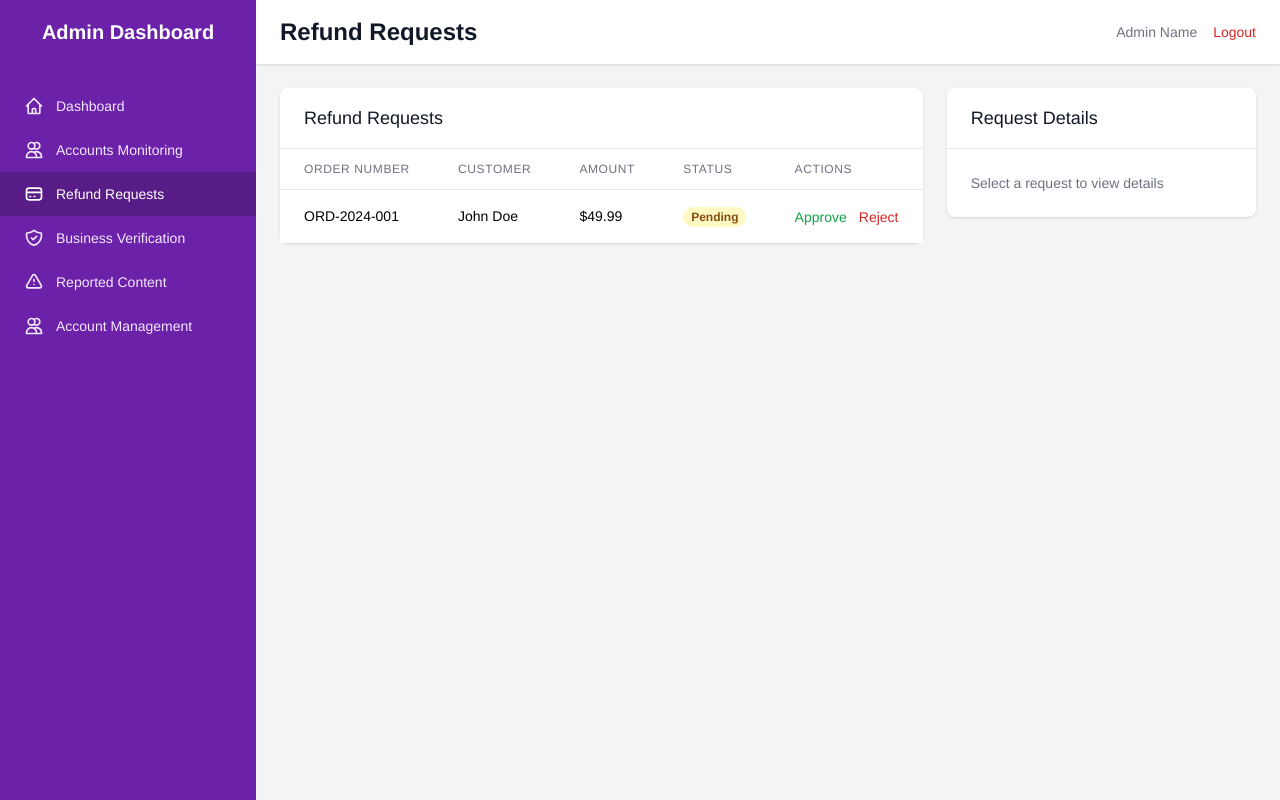
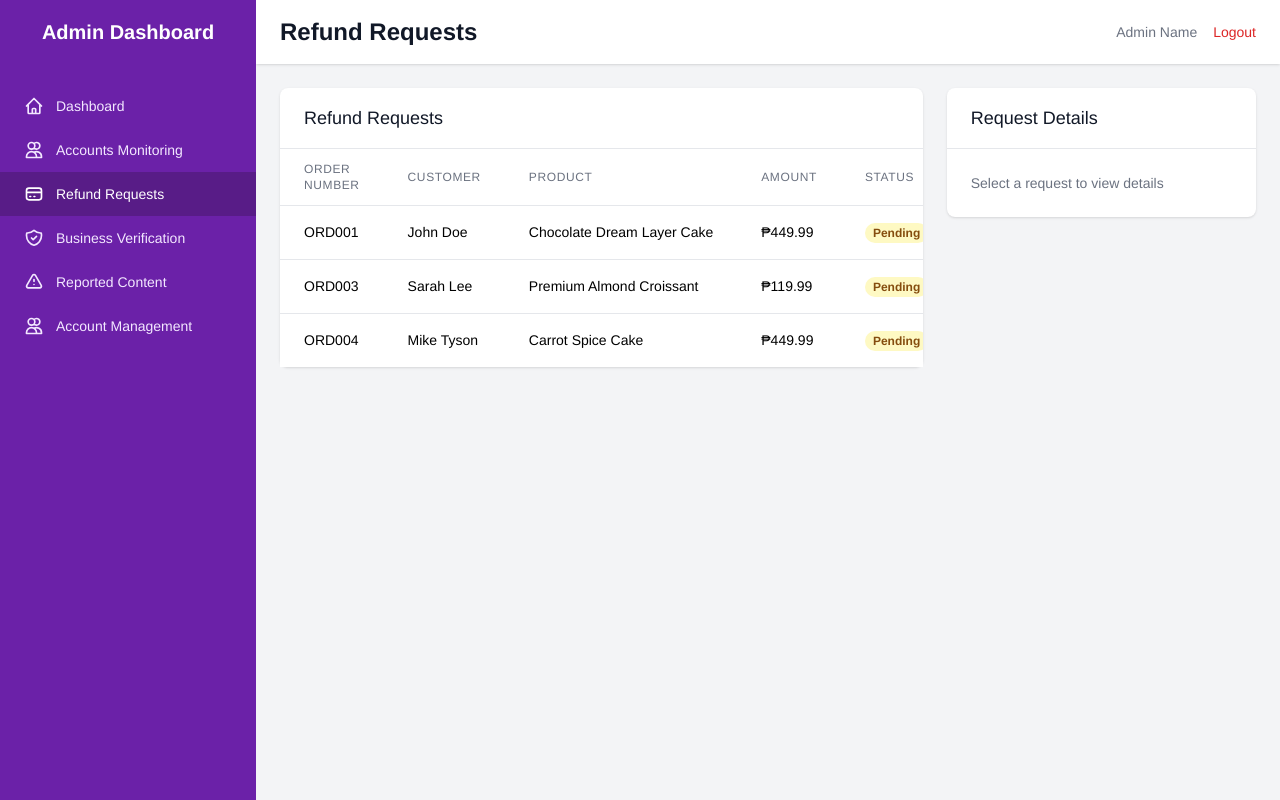
Before and after one commit to BryanIanRamos/Cake-Area, a React (Vite) app: page /admin/refunds in a window 1280 px wide. Built offline with nearby package versions, Linux system fonts and the light colour scheme.

Commit message:
update submit verification request

```diff
--- a/src/pages/admin/RefundRequests.jsx
+++ b/src/pages/admin/RefundRequests.jsx
@@ -1,5 +1,5 @@
-import { useState } from 'react';
-import AdminLayout from '../../components/admin/AdminLayout';
+import { useState } from "react";
+import AdminLayout from "../../components/admin/AdminLayout";
 
 const RefundRequests = () => {
   const [selectedRequest, setSelectedRequest] = useState(null);
@@ -7,26 +7,50 @@ const RefundRequests = () => {
   const refundRequests = [
     {
       id: 1,
-      orderNumber: 'ORD-2024-001',
-      customer: 'John Doe',
-      baker: 'Sweet Bakery',
-      amount: 49.99,
-      reason: 'Product not as described',
-      status: 'Pending',
-      date: '2024-03-15',
-      evidence: 'product-image.jpg',
+      orderNumber: "ORD001",
+      customer: "John Doe",
+      baker: "Sweet Bakery",
+      amount: 449.99,
+      reason: "Product not as described",
+      status: "Pending",
+      date: "2024-03-15",
+      product: "Chocolate Dream Layer Cake",
+      evidence: "../assets/ChocolateDreamLayerCakev1.jpg",
     },
-    // Add more mock data
+    {
+      id: 3,
+      orderNumber: "ORD003",
+      customer: "Sarah Lee",
+      baker: "Daily Bread",
+      amount: 119.99,
+      reason: "Quality issues",
+      status: "Pending",
+      date: "2024-03-13",
+      product: "Premium Almond Croissant",
+      evidence: "../assets/AlmondCroissantv2.jpg",
+    },
+    {
+      id: 4,
+      orderNumber: "ORD004",
+      customer: "Mike Tyson",
+      baker: "Sweet Delights",
+      amount: 449.99,
+      reason: "Damaged during delivery",
+      status: "Pending",
+      date: "2024-03-12",
+      product: "Carrot Spice Cake",
+      evidence: "../assets/CarrotSpiceCakev1.jpg",
+    },
   ];
 
   const handleApprove = (id) => {
     // Implement approve logic
-    console.log('Approved request:', id);
+    console.log("Approved request:", id);
   };
 
   const handleReject = (id) => {
     // Implement reject logic
-    console.log('Rejected request:', id);
+    console.log("Rejected request:", id);
   };
 
   return (
@@ -36,7 +60,9 @@ const RefundRequests = () => {
         <div className="lg:col-span-2">
           <div className="bg-white rounded-lg shadow">
             <div className="px-6 py-4 border-b border-gray-200">
-              <h2 className="text-lg font-medium text-gray-900">Refund Requests</h2>
+              <h2 className="text-lg font-medium text-gray-900">
+                Refund Requests
+              </h2>
             </div>
             <div className="overflow-x-auto">
               <table className="min-w-full divide-y divide-gray-200">
@@ -49,13 +75,13 @@ const RefundRequests = () => {
                       Customer
                     </th>
                     <th className="px-6 py-3 text-left text-xs font-medium text-gray-500 uppercase tracking-wider">
+                      Product
+                    </th>
+                    <th className="px-6 py-3 text-left text-xs font-medium text-gray-500 uppercase tracking-wider">
                       Amount
                     </th>
                     <th className="px-6 py-3 text-left text-xs font-medium text-gray-500 uppercase tracking-wider">
                       Status
-                    </th>
-                    <th className="px-6 py-3 text-left text-xs font-medium text-gray-500 uppercase tracking-wider">
-                      Actions
                     </th>
                   </tr>
                 </thead>
@@ -66,27 +92,22 @@ const RefundRequests = () => {
                       onClick={() => setSelectedRequest(request)}
                       className="cursor-pointer hover:bg-gray-50"
                     >
-                      <td className="px-6 py-4 whitespace-nowrap">{request.orderNumber}</td>
-                      <td className="px-6 py-4 whitespace-nowrap">{request.customer}</td>
-                      <td className="px-6 py-4 whitespace-nowrap">${request.amount}</td>
+                      <td className="px-6 py-4 whitespace-nowrap">
+                        {request.orderNumber}
+                      </td>
+                      <td className="px-6 py-4 whitespace-nowrap">
+                        {request.customer}
+                      </td>
+                      <td className="px-6 py-4 whitespace-nowrap">
+                        {request.product}
+                      </td>
+                      <td className="px-6 py-4 whitespace-nowrap">
+                        ₱{request.amount}
+                      </td>
                       <td className="px-6 py-4 whitespace-nowrap">
                         <span className="px-2 inline-flex text-xs leading-5 font-semibold rounded-full bg-yellow-100 text-yellow-800">
                           {request.status}
                         </span>
-                      </td>
-                      <td className="px-6 py-4 whitespace-nowrap text-sm">
-                        <button
-                          onClick={() => handleApprove(request.id)}
-                          className="text-green-600 hover:text-green-900 mr-3"
-                        >
-                          Approve
-                        </button>
-                        <button
-                          onClick={() => handleReject(request.id)}
-                          className="text-red-600 hover:text-red-900"
-                        >
-                          Reject
-                        </button>
                       </td>
                     </tr>
                   ))}
@@ -100,30 +121,52 @@ const RefundRequests = () => {
         <div className="lg:col-span-1">
           <div className="bg-white rounded-lg shadow">
             <div className="px-6 py-4 border-b border-gray-200">
-              <h2 className="text-lg font-medium text-gray-900">Request Details</h2>
+              <h2 className="text-lg font-medium text-gray-900">
+                Request Details
+              </h2>
             </div>
             <div className="p-6">
               {selectedRequest ? (
                 <div className="space-y-4">
                   <div>
-                    <h3 className="text-sm font-medium text-gray-500">Order Information</h3>
-                    <p className="mt-1 text-sm text-gray-900">{selectedRequest.orderNumber}</p>
+                    <h3 className="text-sm font-medium text-gray-500">
+                      Order Information
+                    </h3>
+                    <p className="mt-1 text-sm text-gray-900">
+                      {selectedRequest.orderNumber}
+                    </p>
+                  </div>
+                  <div>
+                    <h3 className="text-sm font-medium text-gray-500">
+                      Product
+                    </h3>
+                    <p className="mt-1 text-sm text-gray-900">
+                      {selectedRequest.product}
+                    </p>
                   </div>
                   <div>
                     <h3 className="text-sm font-medium text-gray-500">Baker</h3>
-                    <p className="mt-1 text-sm text-gray-900">{selectedRequest.baker}</p>
+                    <p className="mt-1 text-sm text-gray-900">
+                      {selectedRequest.baker}
+                    </p>
                   </div>
                   <div>
-                    <h3 className="text-sm font-medium text-gray-500">Reason</h3>
-                    <p className="mt-1 text-sm text-gray-900">{selectedRequest.reason}</p>
+                    <h3 className="text-sm font-medium text-gray-500">
+                      Reason
+                    </h3>
+                    <p className="mt-1 text-sm text-gray-900">
+                      {selectedRequest.reason}
+                    </p>
                   </div>
                   <div>
-                    <h3 className="text-sm font-medium text-gray-500">Evidence</h3>
+                    <h3 className="text-sm font-medium text-gray-500">
+                      Evidence
+                    </h3>
                     <div className="mt-1">
                       <img
                         src={selectedRequest.evidence}
-                        alt="Refund evidence"
-                        className="h-32 w-32 object-cover rounded"
+                        alt={selectedRequest.product}
+                        className="h-48 w-full object-cover rounded"
                       />
                     </div>
                   </div>
@@ -143,7 +186,9 @@ const RefundRequests = () => {
                   </div>
                 </div>
               ) : (
-                <p className="text-gray-500 text-sm">Select a request to view details</p>
+                <p className="text-gray-500 text-sm">
+                  Select a request to view details
+                </p>
               )}
             </div>
           </div>
```
Also changed, not shown: src/components/baker/settings/VerificationModal.jsx (+98 -38 lines).
